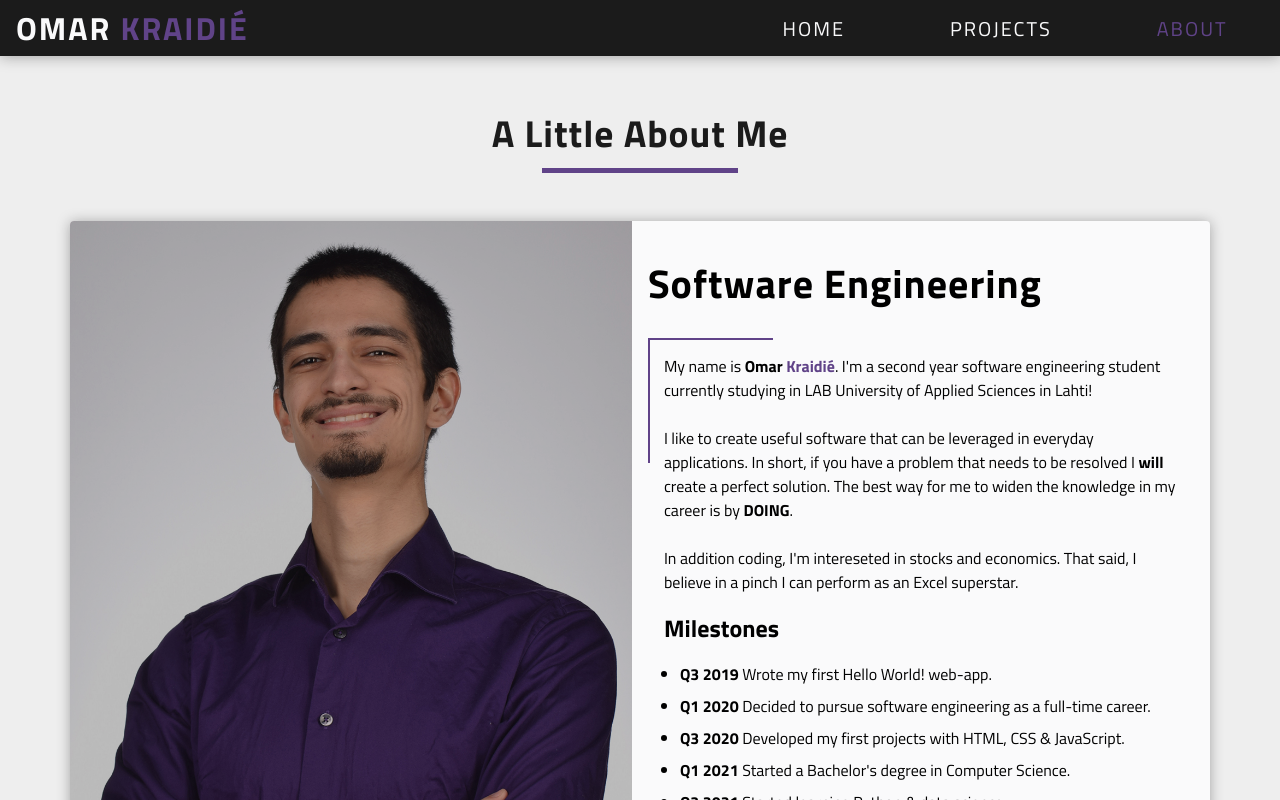
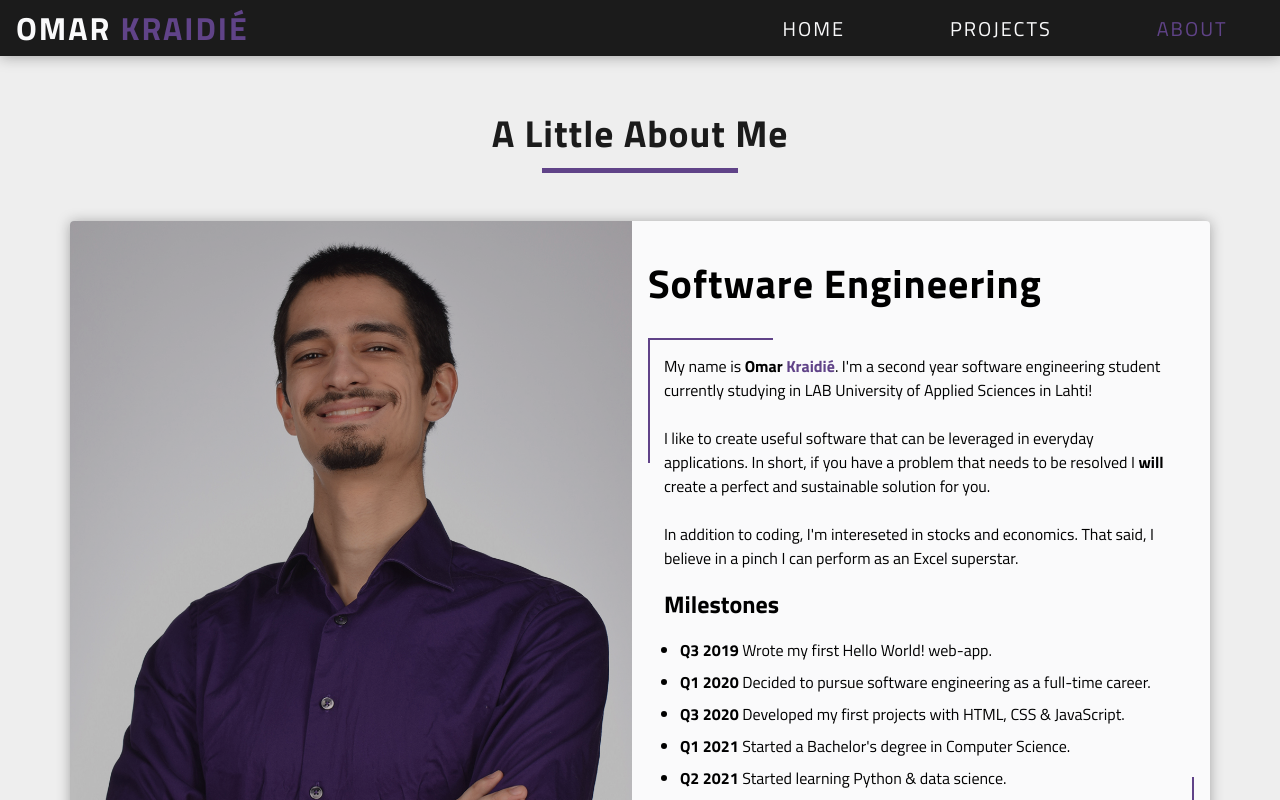
Before and after one commit to TMjewel1010/portfolio-app, a React (Create React App) app: page /about in a window 1280 px wide. Shown: the top 800 px of the page. Built offline with nearby package versions, Linux system fonts and the light colour scheme.

Commit message:
clean up

```diff
--- a/src/index.css
+++ b/src/index.css
@@ -66,6 +66,7 @@ body {
 	transition: var(--slow-transition);
 	opacity: 0;
 	pointer-events: none;
+	z-index: 10;
 }
 
 .to-top:hover {
@@ -79,7 +80,6 @@ body {
 	pointer-events: auto;
 	animation: pulse 2s infinite;
 	animation-delay: 1s;
-	z-index: 10;
 }
 /* EndMaster styles */
 
--- a/src/pages/About.js
+++ b/src/pages/About.js
@@ -30,12 +30,10 @@ const About = () => {
 									<br />
 									<br />I like to create useful software that can be leveraged in
 									everyday applications. In short, if you have a problem that
-									needs to be resolved I <b>will</b> create a perfect solution.
-									The best way for me to widen the knowledge in my career is by{' '}
-									<b>DOING</b>.
+									needs to be resolved I <b>will</b> create a perfect and sustainable solution for you.
 									<br />
 									<br />
-									In addition coding, I'm intereseted in stocks and economics.
+									In addition to coding, I'm intereseted in stocks and economics.
 									That said, I believe in a pinch I can perform as an Excel
 									superstar.
 								</p>
```
